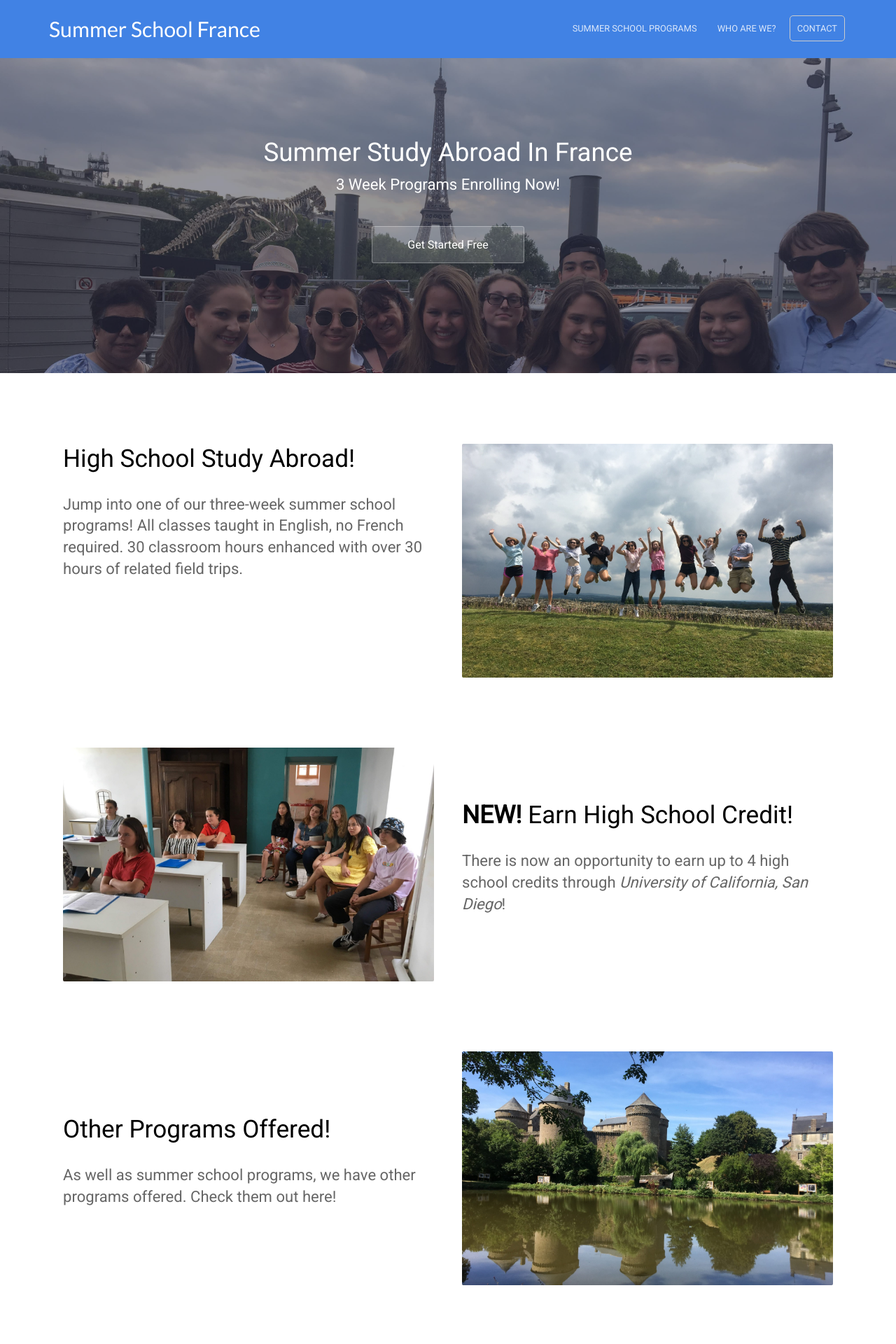
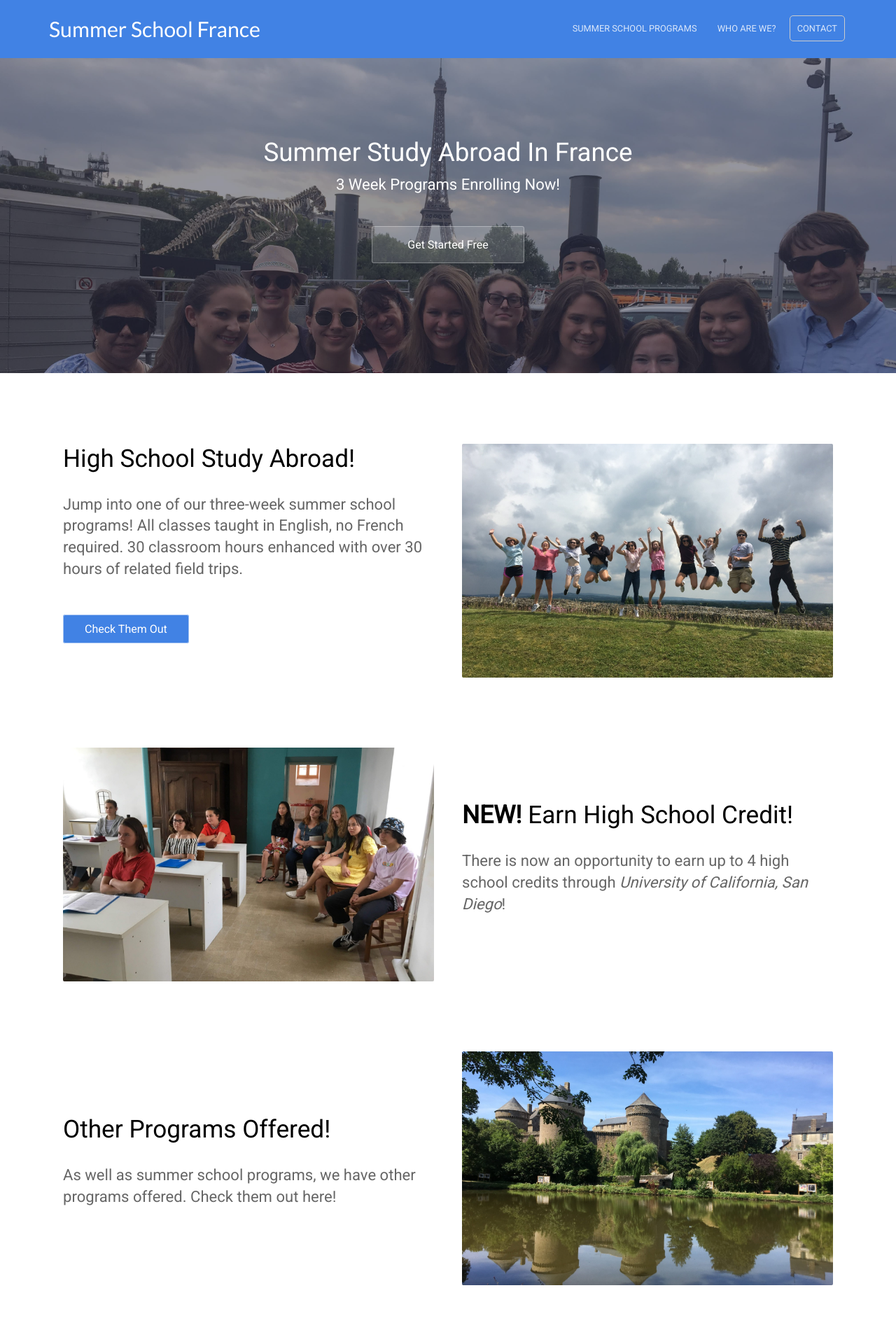
Before and after one commit to baritchie/project1, a Jekyll site: the page built from index.html, in a window 1280 px wide. Shown: the top 1920 px of the page at 70% size. Built offline with Jekyll 4.4.1, drawn with Linux system fonts in a browser that asks for light colours.

Commit message:
Updated 'index.html' via CloudCannon

```diff
--- a/index.html
+++ b/index.html
@@ -21,7 +21,7 @@ description: 4 Week Programs Enrolling Now!
 			<div class="text editable">
 				<h2>High School Study Abroad!</h2>
 				<p>Jump into one of our three-week summer school programs! All classes taught in English, no French required. 30 classroom hours enhanced with over 30 hours of related field trips.</p>
-				<div class="cta button alt"><a href="{{ site.baseurl }}/summerschoolprograms/">Check Them Out</a></div>
+				<div class="cta button"><a href="{{ site.baseurl }}/summerschoolprograms/">Check Them Out</a></div>
 			</div>
 			<div class="image">
 				<img alt="Screenshot" class="screenshot editable" src="/uploads/img-1588.jpg" width="794" srcset="/uploads/img-1588.jpg 794w, /uploads/img-1588@2x.jpg 1588w" />
```
